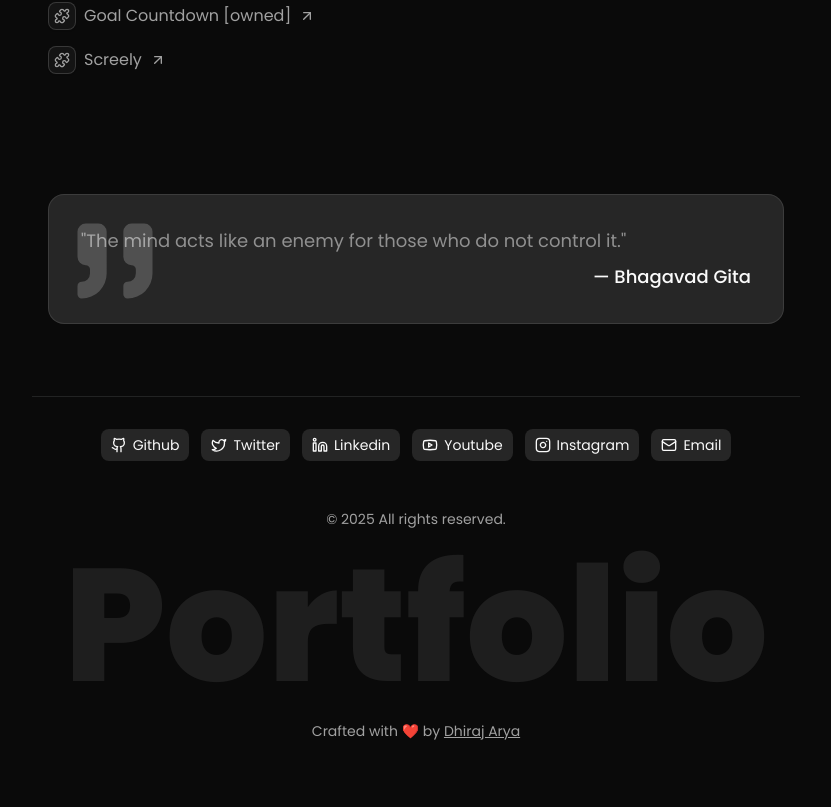
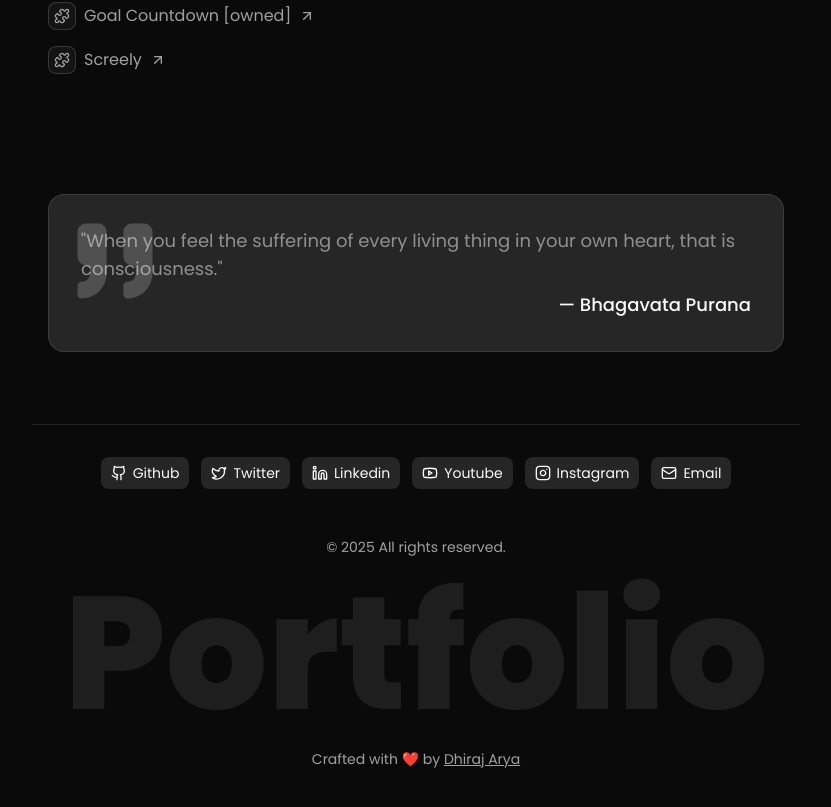
Before and after one commit to dhirajaryaa/wow-portfolio, a Next.js app: page /setup/gears in a window 1280 px wide. Shown: the part 1167-1974 px from the top of the page, without its empty margins (224-1055 px from the left). Built offline with nearby package versions, Linux system fonts and the light colour scheme.

Commit message:
fix:  Quotes component make use client comp. to use state for random quote selection

```diff
--- a/src/components/common/Quotes.jsx
+++ b/src/components/common/Quotes.jsx
@@ -1,9 +1,21 @@
+'use client'
+
 import { Quote } from "lucide-react"
 import { quotes } from "@/config/quotes"
+import { useEffect, useState } from "react";
 
 function Quotes() {
-    const randomIndex = Math.floor(Math.random() * quotes.length);
-    const showQuote = quotes[randomIndex];
+    const [quote, setQuote] = useState(null);
+
+    useEffect(()=>{
+        const randomIndex = Math.floor(Math.random() * quotes.length);
+        setQuote(quotes[randomIndex]);
+    },[]);
+
+    if (!quote) {
+        return null;
+    }
+
     return (
         <section className="w-full h-full px-4 my-18">
             <div className="bg-muted p-8 relative w-full h-full rounded-2xl border">
@@ -12,8 +24,8 @@ function Quotes() {
                     stroke='none'
                     size={100} />
                 <div className="flex flex-col gap-2">
-                    <p className="text-lg text-foreground/50 wrap-break-word">"{showQuote.quote}"</p>
-                    <p className="text-lg font-medium text-right text-foreground">— {showQuote.author}</p>
+                    <p className="text-lg text-foreground/50 wrap-break-word">"{quote.quote}"</p>
+                    <p className="text-lg font-medium text-right text-foreground">— {quote.author}</p>
                 </div>
             </div>
         </section>
```
